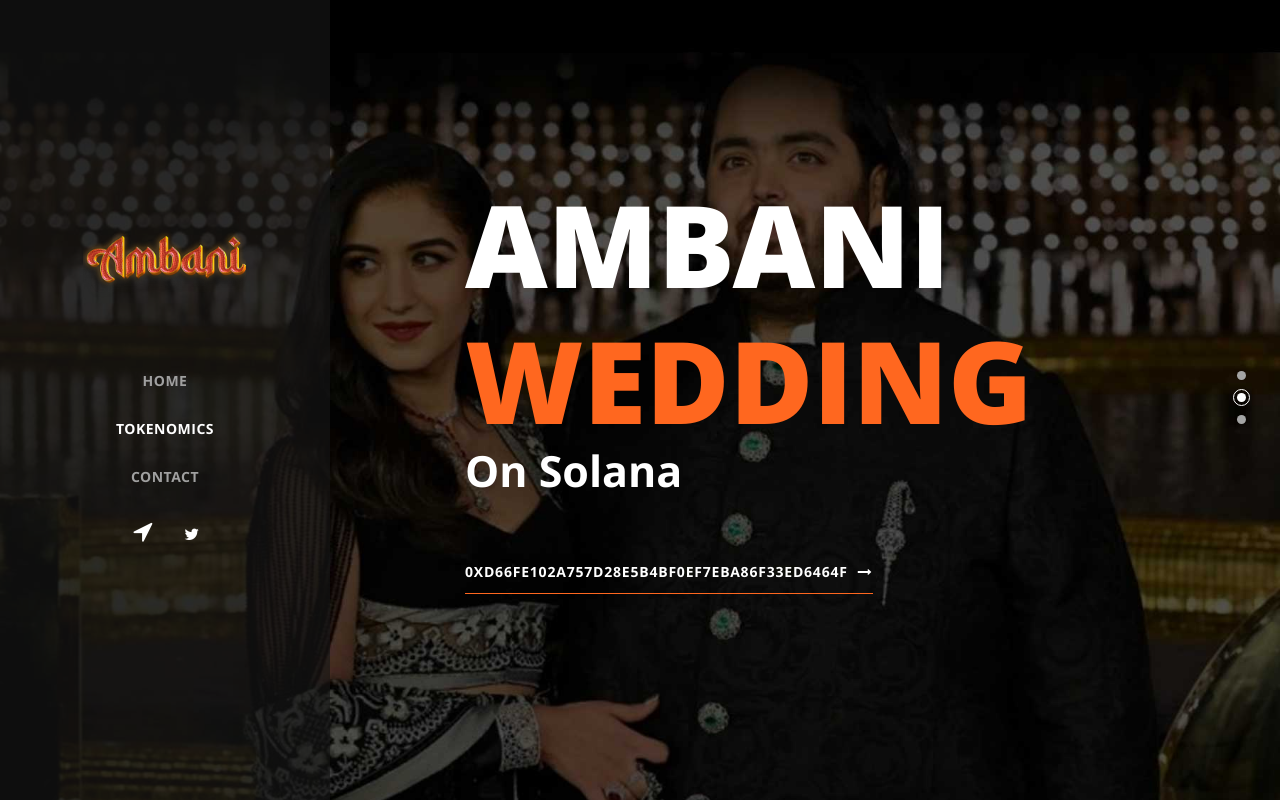
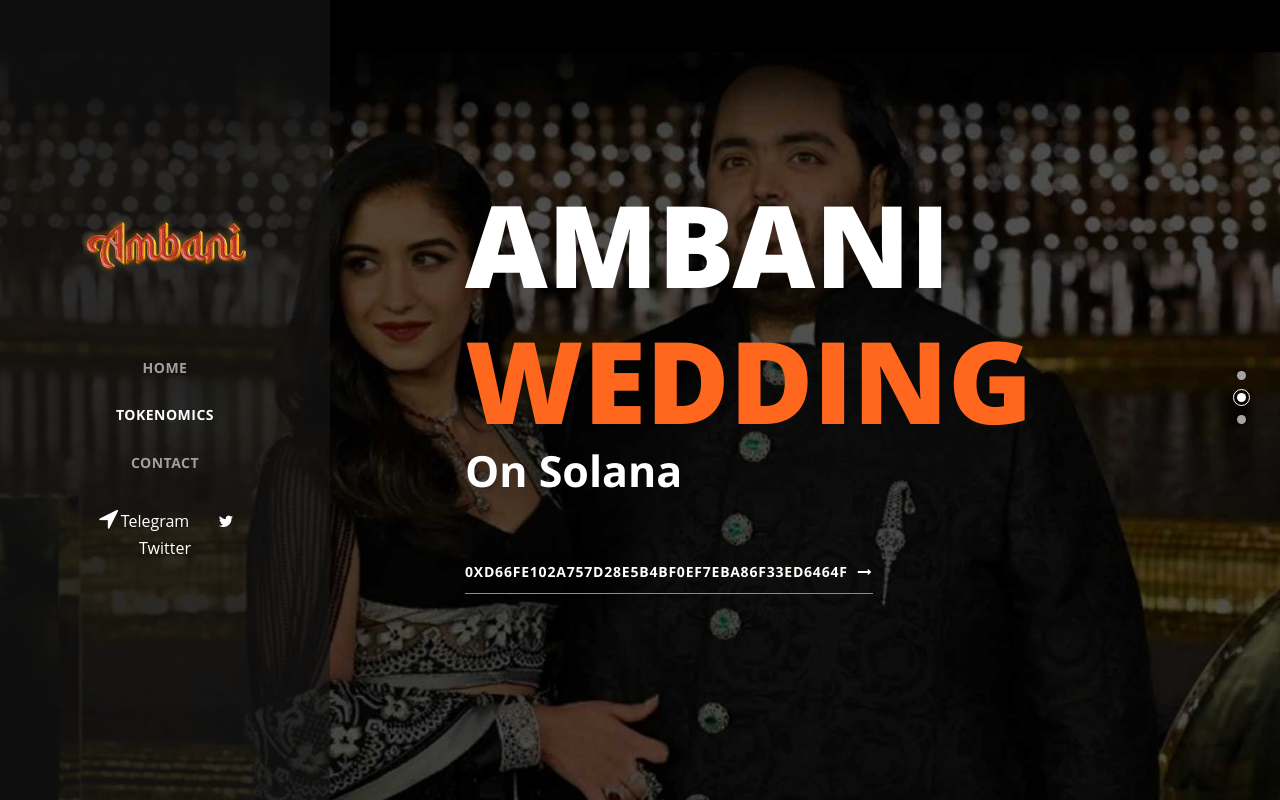
Before and after one commit to faizankhan2595/Ambani-Wedding, a plain HTML site: page index.html in a window 1280 px wide. Shown: the top 800 px of the page. Drawn offline with Linux system fonts and the light colour scheme; a web font is replaced by a local one.

Commit message:
Update index.html

```diff
--- a/index.html
+++ b/index.html
@@ -68,8 +68,8 @@
                     </div>
 
                     <div class="onepagepro-header-social ">
-                        <a href="https://t.me/AmbaniSolana" target="_blank" class="onepagepro-top-bar-social-icon" title="facebook"><i class="gdlr-core-icon-list-icon fa fa-location-arrow" style="color: #ffffff;font-size: 24px;width: 24px;" ></i></a>
-                        <a href="https://www.twitter.com/AmbaniWedding" target="_blank" class="onepagepro-top-bar-social-icon" title="twitter"><i class="fa fa-twitter" ></i></a>
+                        <a href="https://t.me/AmbaniSolana" target="_blank" class="onepagepro-top-bar-social-icon" title="facebook"><i class="gdlr-core-icon-list-icon fa fa-location-arrow" style="color: #ffffff;font-size: 24px;width: 24px;" ></i>Telegram</a>
+                        <a href="https://www.twitter.com/AmbaniWedding" target="_blank" class="onepagepro-top-bar-social-icon" title="twitter"><i class="fa fa-twitter" ></i>Twitter</a>
                     </div>
                 </header>
             </div>
@@ -222,7 +222,7 @@
                                                 <div class="gdlr-core-pbf-element">
                                                     <div class="gdlr-core-title-item gdlr-core-item-pdb clearfix  gdlr-core-left-align gdlr-core-title-item-caption-top gdlr-core-item-pdlr">
                                                         <div class="gdlr-core-title-item-title-wrap">
-                                                            <h3 class="gdlr-core-title-item-title gdlr-core-skin-title" style="font-size: 29px;letter-spacing: 0px;text-transform: none;">Telegram</h3></div>
+                                                            <h3 class="gdlr-core-title-item-title gdlr-core-skin-title" style="font-size: 29px;letter-spacing: 0px;text-transform: none;"><a href="https://t.me/AmbaniSolana">Telegram</h3></a></div>
                                                     </div>
                                                 </div>
                                                 <div class="gdlr-core-pbf-element">
```
